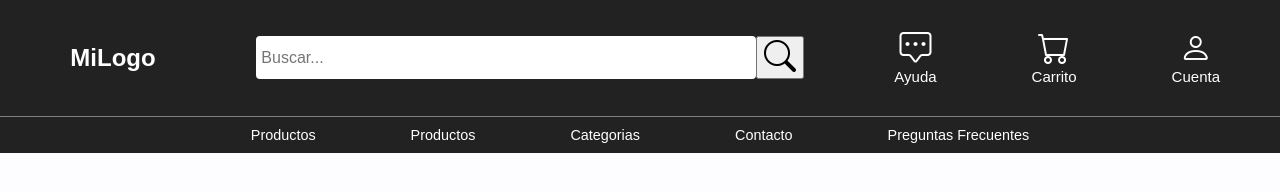
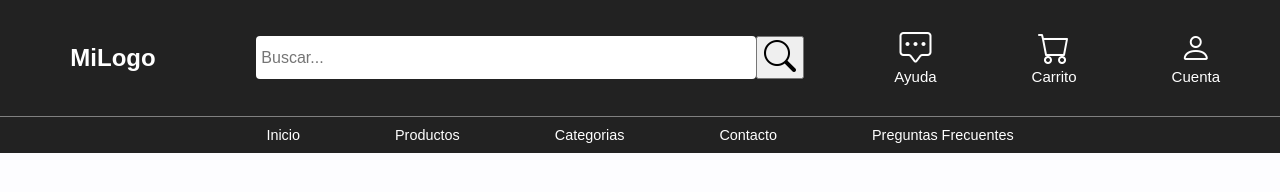
Before and after one commit to Enzokm15/front-end_JS_1C2025, a plain HTML site: page pages/contact.html in a window 1280 px wide. Shown: the top 192 px of the page. Drawn offline with nearby package versions, Linux system fonts and the light colour scheme.

Commit message:
duplicacion arreglada

```diff
--- a/pages/contact.html
+++ b/pages/contact.html
@@ -53,7 +53,7 @@
             <div>
 
                 <a href="../index.html">
-                    <span>Productos</span>
+                    <span>Inicio</span>
                 </a>
             </div>
             <div>
```
Also changed, not shown: pages/faq.html (+1 -1 lines).
